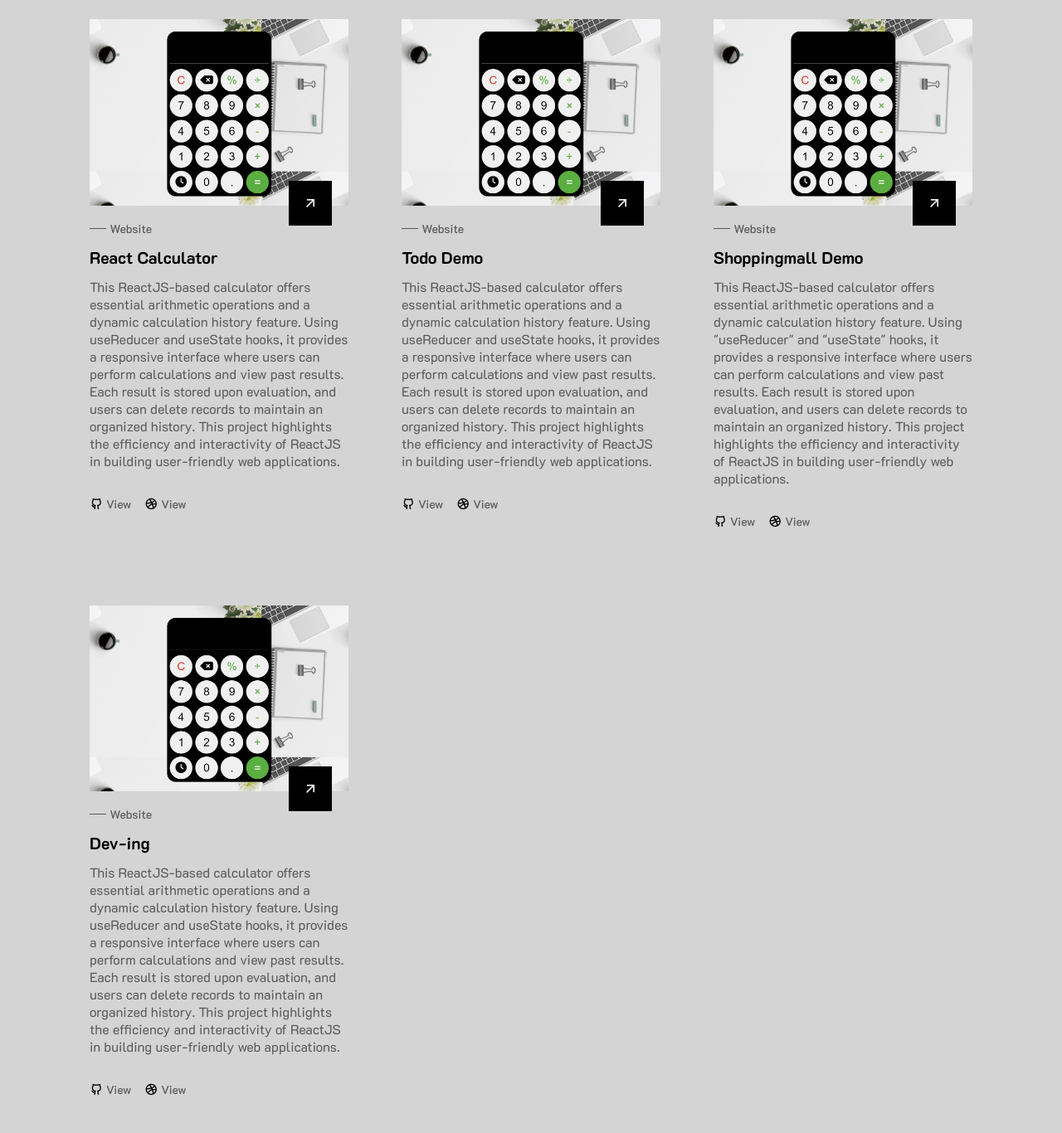
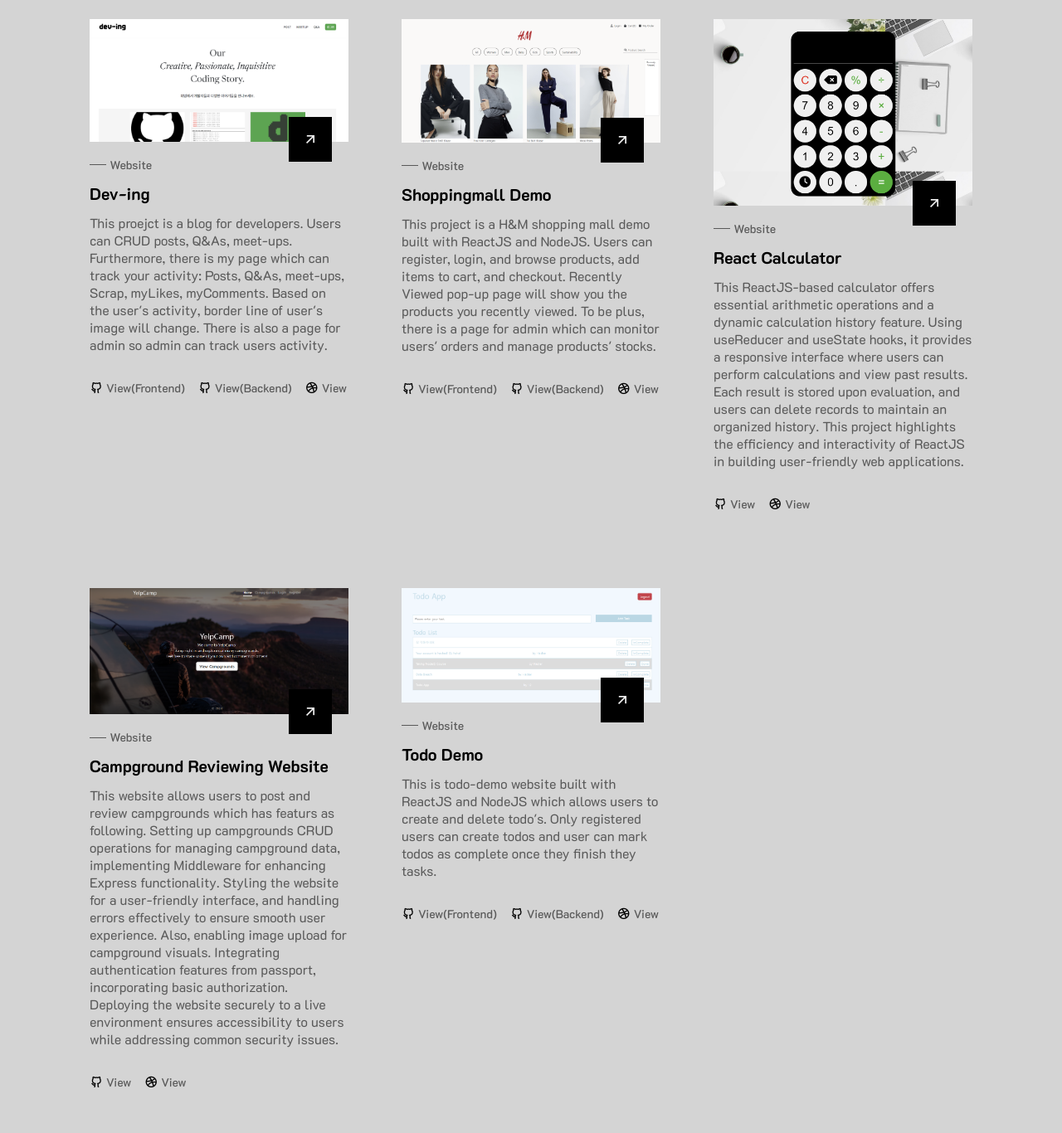
Before and after one commit to SeungwonOck/chris-portfolio-website, a plain HTML site: page index.html in a window 1280 px wide. Shown: the part 2452-3818 px from the top of the page at 83% size. Drawn offline with nearby package versions, Linux system fonts and the light colour scheme.

Commit message:
Update projects

```diff
--- a/assets/js/main.js
+++ b/assets/js/main.js
@@ -135,5 +135,5 @@ const sr = ScrollReveal({
 sr.reveal(`.home__perfil, .about__image, .contact__mail`, { origin: "right" })
 sr.reveal(`.home__name, .home__info,
             .about__cotainer .section__title-1, .about__info,
-           .contact__social, .contact__data`, { origin: "left" })
+            .contact__social, .contact__data`, { origin: "left" })
 sr.reveal(`.services__card, .projects__card`, { interval: 100 })
--- a/index.html
+++ b/index.html
@@ -213,9 +213,82 @@
             <div class="projects__container container grid">
                 <article class="projects__card">
                     <div class="projects__image">
+                        <img src="assets/img/dev-ing.png" alt="" class="projects__img">
+
+                        <a href="https://dev-ing.netlify.app/" target="_blank" class="projects__button button">
+                            <i class="ri-arrow-right-up-line"></i>
+                        </a>
+                    </div>
+
+                    <div class="projects__content">
+                        <h3 class="projects__subtitle">Website</h3>
+                        <h2 class="projects__title">Dev-ing</h2>
+
+                        <p class="projects__description">
+                            This proejct is a blog for developers. Users can CRUD posts, Q&As, meet-ups.
+                            Furthermore, there is my page which can track your activity: Posts, Q&As, meet-ups,
+                            Scrap, myLikes, myComments. Based on the user's activity, border line of user's image will change.
+                            There is also a page for admin so admin can track users activity.
+                        </p>
+                    </div>
+
+                    <div class="projects__buttons">
+                        <a href="https://github.com/SeungwonOck/dev-ing-fe" target="_blank" class="projects__link">
+                            <i class="ri-github-line"></i> View(Frontend)
+                        </a>
+
+                        <a href="https://github.com/SeungwonOck/dev-ing-be" target="_blank" class="projects__link">
+                            <i class="ri-github-line"></i> View(Backend)
+                        </a>
+
+                        <a href="https://dev-ing.netlify.app/" target="_blank" class="projects__link">
+                            <i class="ri-dribbble-line"></i> View
+                        </a>
+                    </div>
+                </article>
+
+                <article class="projects__card">
+                    <div class="projects__image">
+                        <img src="assets/img/shoppingmall-demo.png" alt="" class="projects__img">
+
+                        <a href="https://chris-shopping-mall-demo.netlify.app/" target="_blank" class="projects__button button">
+                            <i class="ri-arrow-right-up-line"></i>
+                        </a>
+                    </div>
+
+                    <div class="projects__content">
+                        <h3 class="projects__subtitle">Website</h3>
+                        <h2 class="projects__title">Shoppingmall Demo</h2>
+
+                        <p class="projects__description">
+                            This project is a H&M shopping mall demo built with ReactJS and NodeJS.
+                            Users can register, login, and browse products, add items to cart, and checkout.
+                            Recently Viewed pop-up page will show you the products you recently viewed.
+                            To be plus, there is a page for admin which can monitor users' orders and manage products' stocks.
+
+                        </p>
+                    </div>
+
+                    <div class="projects__buttons">
+                        <a href="https://github.com/SeungwonOck/chris-shopping-mall-demo" target="_blank" class="projects__link">
+                            <i class="ri-github-line"></i> View(Frontend)
+                        </a>
+
+                        <a href="https://github.com/SeungwonOck/chris-shopping-mall-be" target="_blank" class="projects__link">
+                            <i class="ri-github-line"></i> View(Backend)
+                        </a>
+
+                        <a href="https://chris-shopping-mall-demo.netlify.app/" target="_blank" class="projects__link">
+                            <i class="ri-dribbble-line"></i> View
+                        </a>
+                    </div>
+                </article>
+
+                <article class="projects__card">
+                    <div class="projects__image">
                         <img src="assets/img/calculator-project.png" alt="" class="projects__img">
 
-                        <a href="" class="projects__button button">
+                        <a href="https://seungwonock.github.io/react-calculator/" target="_blank" class="projects__button button">
                             <i class="ri-arrow-right-up-line"></i>
                         </a>
                     </div>
@@ -245,9 +318,45 @@
 
                 <article class="projects__card">
                     <div class="projects__image">
-                        <img src="assets/img/calculator-project.png" alt="" class="projects__img">
+                        <img src="assets/img/campground.png" alt="" class="projects__img">
 
-                        <a href="" class="projects__button button">
+                        <a href="https://yelpcamp-9t5u.onrender.com/" target="_blank" class="projects__button button">
+                            <i class="ri-arrow-right-up-line"></i>
+                        </a>
+                    </div>
+
+                    <div class="projects__content">
+                        <h3 class="projects__subtitle">Website</h3>
+                        <h2 class="projects__title">Campground Reviewing Website</h2>
+
+                        <p class="projects__description">
+                            This website allows users to post and review campgrounds which has featurs as following.
+                            Setting up campgrounds CRUD operations for managing campground data, implementing Middleware for enhancing Express
+                            functionality.
+                            Styling the website for a user-friendly interface, and handling errors effectively to ensure smooth user experience.
+                            Also, enabling image upload for campground visuals.
+                            Integrating authentication features from passport, incorporating basic authorization.
+                            Deploying the website securely to a live environment ensures accessibility to users while addressing common security
+                            issues.
+                        </p>
+                    </div>
+
+                    <div class="projects__buttons">
+                        <a href="https://github.com/SeungwonOck/YelpCamp" target="_blank" class="projects__link">
+                            <i class="ri-github-line"></i> View
+                        </a>
+
+                        <a href="https://yelpcamp-9t5u.onrender.com/" target="_blank" class="projects__link">
+                            <i class="ri-dribbble-line"></i> View
+                        </a>
+                    </div>
+                </article>
+
+                <article class="projects__card">
+                    <div class="projects__image">
+                        <img src="assets/img/todo-demo.png" alt="" class="projects__img">
+
+                        <a href="https://todolistapp-demo.netlify.app/login" target="_blank" class="projects__button button">
                             <i class="ri-arrow-right-up-line"></i>
                         </a>
                     </div>
@@ -257,96 +366,22 @@
                         <h2 class="projects__title">Todo Demo</h2>
 
                         <p class="projects__description">
-                            This ReactJS-based calculator offers essential arithmetic operations and a dynamic calculation history
-                            feature. Using
-                            useReducer and useState hooks, it provides a responsive interface where users can perform calculations and
-                            view past
-                            results. Each result is stored upon evaluation, and users can delete records to maintain an organized
-                            history. This
-                            project highlights the efficiency and interactivity of ReactJS in building user-friendly web applications.
+                            This is todo-demo website built with ReactJS and NodeJS
+                            which allows users to create and delete todo's.
+                            Only registered users can create todos and user can mark todos as complete once they finish they tasks.
                         </p>
                     </div>
 
                     <div class="projects__buttons">
-                        <a href="https://github.com/SeungwonOck/react-calculator" target="_blank" class="projects__link">
-                            <i class="ri-github-line"></i> View
+                        <a href="https://github.com/SeungwonOck/todo-demo" target="_blank" class="projects__link">
+                            <i class="ri-github-line"></i> View(Frontend)
                         </a>
 
-                        <a href="https://seungwonock.github.io/react-calculator/" target="_blank" class="projects__link">
-                            <i class="ri-dribbble-line"></i> View
-                        </a>
-                    </div>
-                </article>
-
-                <article class="projects__card">
-                    <div class="projects__image">
-                        <img src="assets/img/calculator-project.png" alt="" class="projects__img">
-
-                        <a href="" class="projects__button button">
-                            <i class="ri-arrow-right-up-line"></i>
-                        </a>
-                    </div>
-
-                    <div class="projects__content">
-                        <h3 class="projects__subtitle">Website</h3>
-                        <h2 class="projects__title">Shoppingmall Demo</h2>
-
-                        <p class="projects__description">
-                            This ReactJS-based calculator offers
-                            essential arithmetic operations and
-                            a dynamic calculation history feature.
-                            Using "useReducer" and "useState" hooks,
-                            it provides a responsive interface
-                            where users can perform calculations and
-                            view past results. Each result is stored upon
-                            evaluation, and users can delete records
-                            to maintain an organized history. This project highlights
-                            the efficiency and interactivity of ReactJS
-                            in building user-friendly web applications.
-                        </p>
-                    </div>
-
-                    <div class="projects__buttons">
-                        <a href="https://github.com/SeungwonOck/react-calculator" target="_blank" class="projects__link">
-                            <i class="ri-github-line"></i> View
+                        <a href="https://github.com/SeungwonOck/todoApp-be" target="_blank" class="projects__link">
+                            <i class="ri-github-line"></i> View(Backend)
                         </a>
 
-                        <a href="https://seungwonock.github.io/react-calculator/" target="_blank" class="projects__link">
-                            <i class="ri-dribbble-line"></i> View
-                        </a>
-                    </div>
-                </article>
-
-                <article class="projects__card">
-                    <div class="projects__image">
-                        <img src="assets/img/calculator-project.png" alt="" class="projects__img">
-
-                        <a href="" class="projects__button button">
-                            <i class="ri-arrow-right-up-line"></i>
-                        </a>
-                    </div>
-
-                    <div class="projects__content">
-                        <h3 class="projects__subtitle">Website</h3>
-                        <h2 class="projects__title">Dev-ing</h2>
-
-                        <p class="projects__description">
-                            This ReactJS-based calculator offers essential arithmetic operations and a dynamic calculation history
-                            feature. Using
-                            useReducer and useState hooks, it provides a responsive interface where users can perform calculations and
-                            view past
-                            results. Each result is stored upon evaluation, and users can delete records to maintain an organized
-                            history. This
-                            project highlights the efficiency and interactivity of ReactJS in building user-friendly web applications.
-                        </p>
-                    </div>
-
-                    <div class="projects__buttons">
-                        <a href="https://github.com/SeungwonOck/react-calculator" target="_blank" class="projects__link">
-                            <i class="ri-github-line"></i> View
-                        </a>
-
-                        <a href="https://seungwonock.github.io/react-calculator/" target="_blank" class="projects__link">
+                        <a href="https://todolistapp-demo.netlify.app/login" target="_blank" class="projects__link">
                             <i class="ri-dribbble-line"></i> View
                         </a>
                     </div>
@@ -355,7 +390,7 @@
         </section>
 
         <!-- Contact -->
-         <section class="contact section" id="contact">
+        <section class="contact section" id="contact">
             <div class="contact__container grid">
                 <div class="contact__data">
                     <h2 class="section__title-2">
@@ -474,7 +509,7 @@
     </a>
 
     <!-- Scroll Reveal -->
-     <script src="assets/js/scrollreveal.min.js"></script>
+    <script src="assets/js/scrollreveal.min.js"></script>
 
     <!-- Email JS -->
     <script src="https://cdn.jsdelivr.net/npm/@emailjs/browser@4/dist/email.min.js"></script>
```
Also changed, not shown: assets/img/campground.png (added), assets/img/dev-ing.png (added), assets/img/shoppingmall-demo.png (added), assets/img/todo-demo.png (added).
